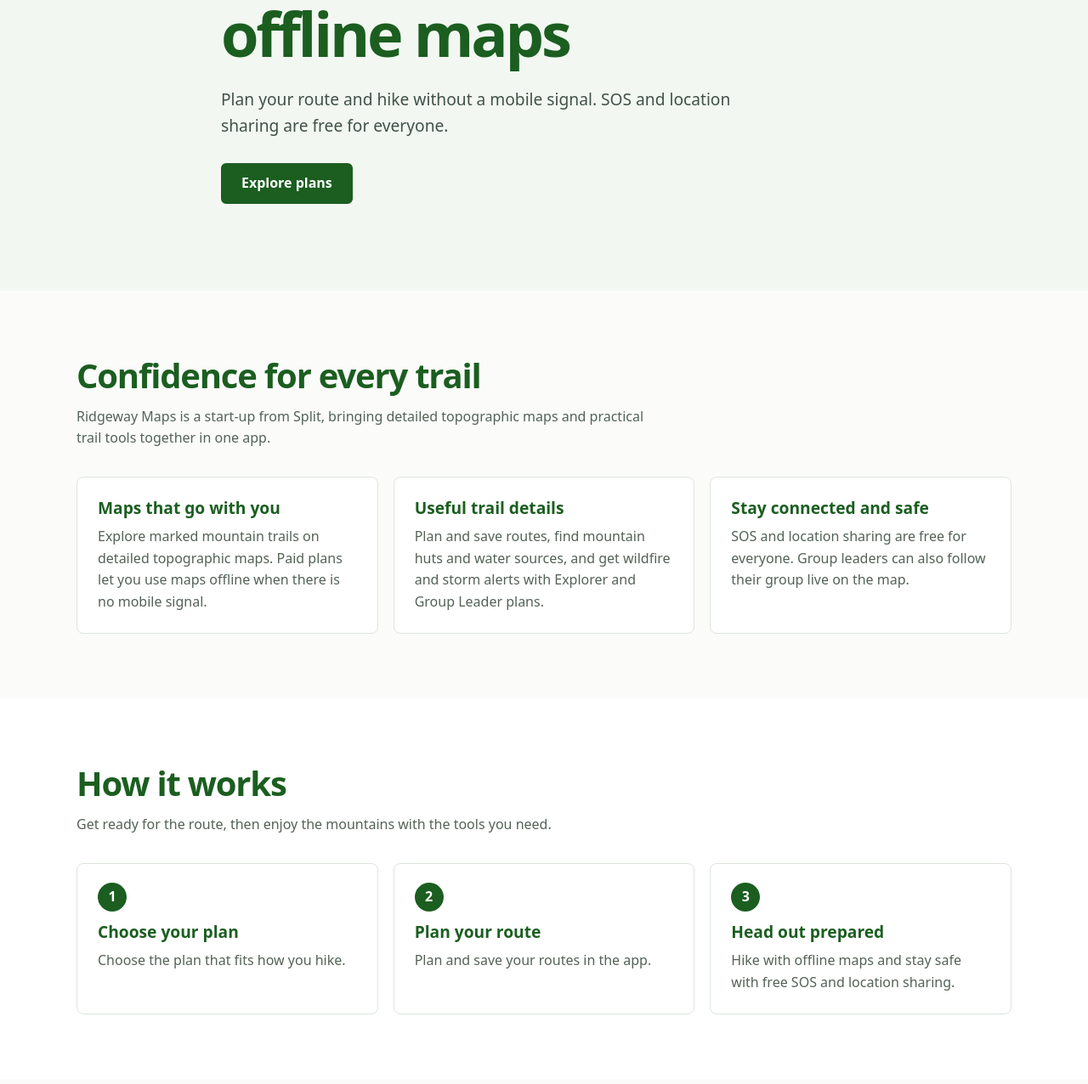
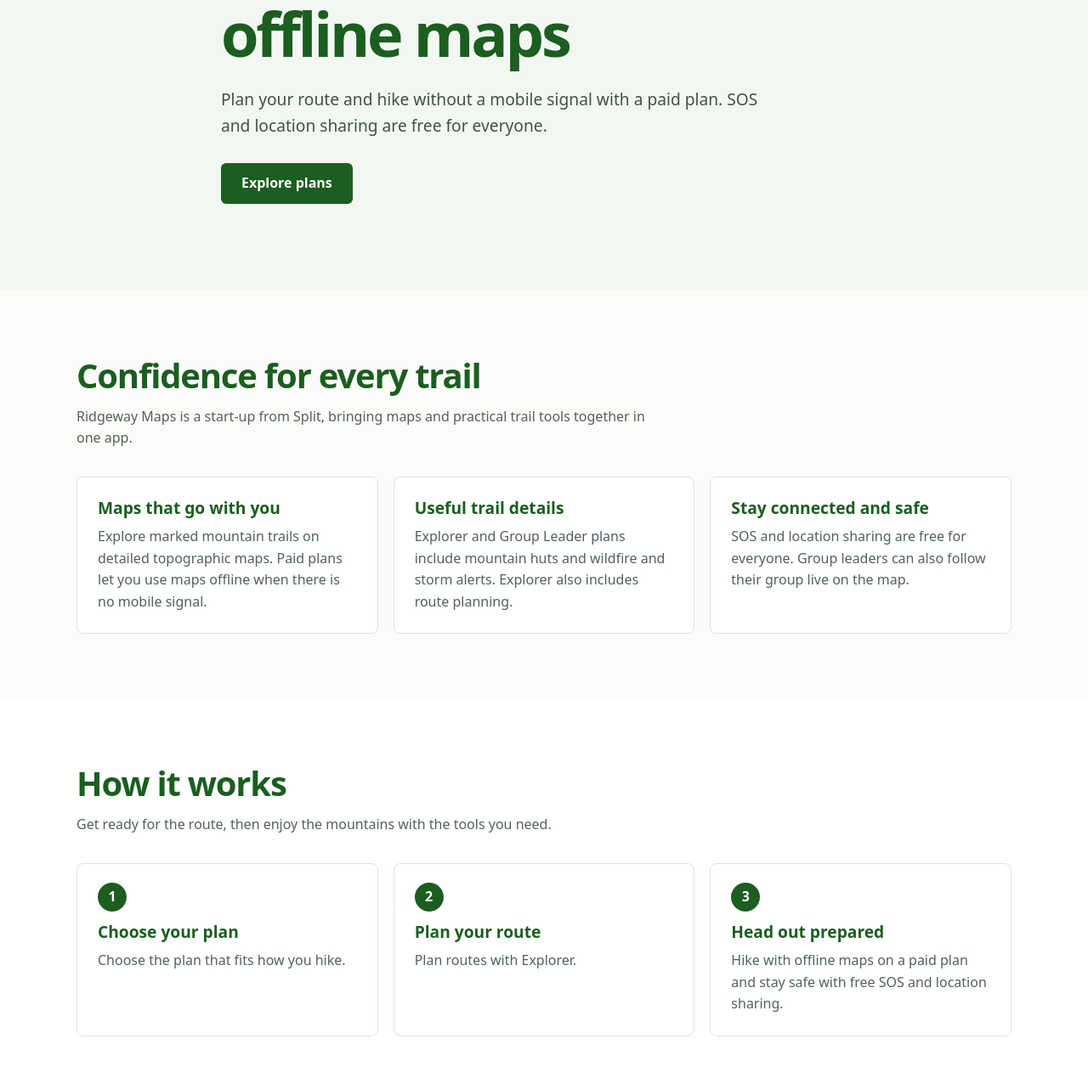
Before and after one commit to vgonzale-create/pricing-project, a plain HTML site: page index.html in a window 1280 px wide. Shown: the part 644-1920 px from the top of the page at 85% size. Drawn offline with Linux system fonts and the light colour scheme.

Commit message:
Final check

```diff
--- a/index.html
+++ b/index.html
@@ -240,7 +240,7 @@
       <div class="wrap hero-content">
         <p class="eyebrow">Made for the mountains</p>
         <h1 id="hero-title">Every marked mountain trail in Croatia, Slovenia and Bosnia and Herzegovina – on offline maps</h1>
-        <p>Plan your route and hike without a mobile signal. SOS and location sharing are free for everyone.</p>
+        <p>Plan your route and hike without a mobile signal with a paid plan. SOS and location sharing are free for everyone.</p>
         <a class="button" href="#pricing">Explore plans</a>
       </div>
     </section>
@@ -248,7 +248,7 @@
     <section class="content-section" id="benefits">
       <div class="wrap">
         <h2 class="section-heading">Confidence for every trail</h2>
-        <p class="section-intro">Ridgeway Maps is a start-up from Split, bringing detailed topographic maps and practical trail tools together in one app.</p>
+        <p class="section-intro">Ridgeway Maps is a start-up from Split, bringing maps and practical trail tools together in one app.</p>
         <div class="cards">
           <article class="card">
             <h3>Maps that go with you</h3>
@@ -256,7 +256,7 @@
           </article>
           <article class="card">
             <h3>Useful trail details</h3>
-            <p>Plan and save routes, find mountain huts and water sources, and get wildfire and storm alerts with Explorer and Group Leader plans.</p>
+            <p>Explorer and Group Leader plans include mountain huts and wildfire and storm alerts. Explorer also includes route planning.</p>
           </article>
           <article class="card">
             <h3>Stay connected and safe</h3>
@@ -277,11 +277,11 @@
           </article>
           <article class="card step">
             <h3>Plan your route</h3>
-            <p>Plan and save your routes in the app.</p>
+            <p>Plan routes with Explorer.</p>
           </article>
           <article class="card step">
             <h3>Head out prepared</h3>
-            <p>Hike with offline maps and stay safe with free SOS and location sharing.</p>
+            <p>Hike with offline maps on a paid plan and stay safe with free SOS and location sharing.</p>
           </article>
         </div>
       </div>
```
